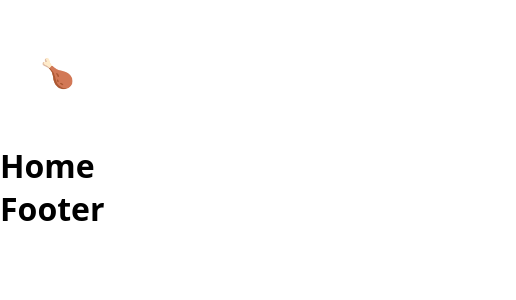
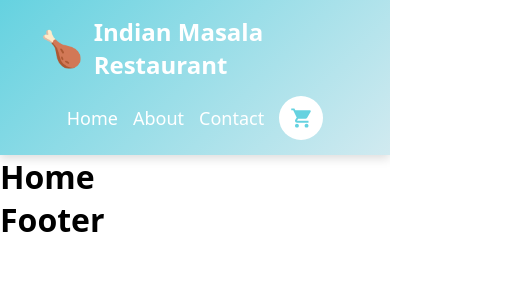
Before and after one commit to parth99p/React_Project_1, a React (Vite) app: page / in a window 390 px wide. Shown: the top 300 px of the page, 516 px wide, since content can reach past the window. Built offline with nearby package versions, Linux system fonts and the light colour scheme.

Commit message:
nnavbar css

```diff
--- a/src/components/Navbar.css
+++ b/src/components/Navbar.css
@@ -1,7 +1,7 @@
 .mainContainer {
     width: 100%;
-    background: linear- gradeint(135deg, #65d2e0, #d1eaf0);
-    box-shadow: 0 3px 10px rgba (0, 0, 0, 0.15);
+    background: linear-gradient(135deg, #65d2e0, #d1eaf0);
+    box-shadow: 0 3px 10px rgba(0, 0, 0, 0.15);
 }
 
 nav {
@@ -23,7 +23,7 @@ nav {
     cursor: pointer;
 }
 
-.fodoLogo {
+.foodLogo {
     font-size: 35px;
     animation: bounce 2s infinite;
 }
@@ -62,3 +62,47 @@ nav {
 .listItems li a:hover {
     color: #fff8dc;
 }
+
+.listItems li:last-child a {
+    font-size: 24px;
+    background: white;
+    color: #65d2e0;
+    padding: 10px;
+    border-radius: 50%;
+    display: flex;
+    align-items: center;
+    justify-content: center;
+    transition: 0.3s;
+}
+
+.listItems li:last-child a:hover {
+    transform: scale(1.1) rotate(10deg);
+    background: #fff8dc;
+}
+
+
+@keyframes bounce {
+    0%, 100% {
+        transform: translateY(0);
+    }
+    50% {
+        transform: translateY(-5px);
+    }
+}
+
+@media (max-width: 768px) {
+    nav {
+        flex-direction: column;
+        gap: 15px;
+    }
+
+    .listItems {
+        gap: 15px;
+        flex-wrap: wrap;
+        justify-content: center;
+    }
+
+   .logo {
+        font-size: 24px;
+    }
+}
```
